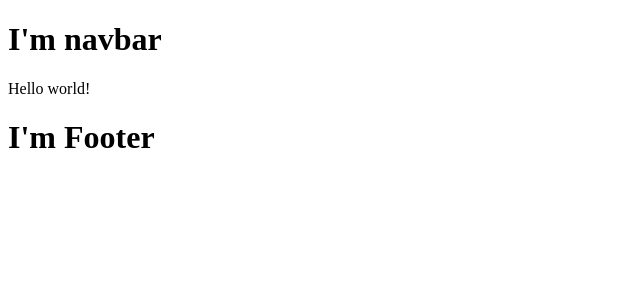
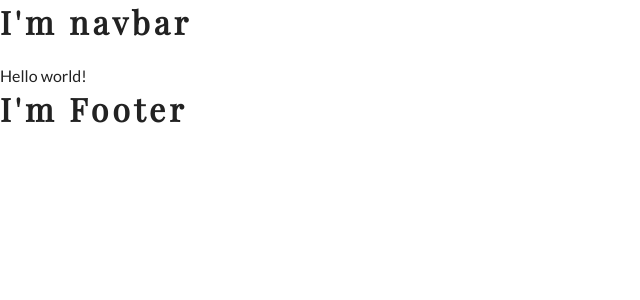
Before and after one commit to DundarKoray/Gatsby__Contentful__Project__Travel-Agency, a Gatsby app: page / in a window 1280 px wide. Shown: the top 300 px of the page, without its empty margins (0-640 px from the left). Built offline with nearby package versions, Linux system fonts and the light colour scheme.

Commit message:
imported google fonts

```diff
--- a/src/components/Layout.js
+++ b/src/components/Layout.js
@@ -1,6 +1,7 @@
 import React from 'react';
 import Navbar from './Navbar';
 import Footer from './Footer';
+import './layout.css'
 
 const Layout = ({children}) => {
     return (
--- /dev/null
+++ b/src/components/layout.css
@@ -0,0 +1,85 @@
+@import url("https://fonts.googleapis.com/css?family=Lato|Playfair+Display");
+
+:root {
+  --primaryColor: #3fd0d4;
+  --mainWhite: #fff;
+  --offWhite: #f7f7f7;
+  --mainBlack: #222;
+  --mainGrey: #ececec;
+  --darkGrey: #afafaf;
+  --mainTransition: all 0.3s linear;
+  --mainSpacing: 4px;
+  --lightShadow: 2px 5px 3px 0px rgba(0, 0, 0, 0.5);
+  --darkShadow: 4px 10px 5px 0px rgba(0, 0, 0, 0.5);
+}
+
+* {
+  margin: 0;
+  padding: 0;
+  box-sizing: border-box;
+}
+
+body {
+  font-family: "Lato", sans-serif;
+  color: var(--mainBlack);
+  background: var(--mainWhite);
+  line-height: 1.4;
+  font-size: 1rem;
+}
+h1,
+h2,
+h3,
+h4,
+h5,
+h6 {
+  font-family: "Playfair Display", sans-serif;
+  margin-bottom: 1.25rem;
+  letter-spacing: var(--mainSpacing);
+}
+p {
+  margin-bottom: 1.25rem;
+}
+a {
+  text-decoration: none;
+}
+.defaultHero {
+  min-height: calc(100vh - 62px);
+  background: linear-gradient(rgba(63, 208, 212, 0.7), rgba(0, 0, 0, 0.7)),
+    url("../images/defaultBcg.jpeg") center/cover no-repeat;
+  display: flex;
+  justify-content: center;
+  align-items: center;
+}
+.btn-white,
+.btn-primary {
+  text-transform: uppercase;
+  letter-spacing: var(--mainSpacing);
+  color: var(--mainWhite);
+  border: 2px solid var(--mainWhite);
+  padding: 0.9rem 1.6rem;
+  display: inline-block;
+  transition: var(--mainTransition);
+  cursor: pointer;
+}
+.btn-white:hover {
+  background: var(--mainWhite);
+  color: var(--primaryColor);
+}
+.btn-primary {
+  background: var(--primaryColor);
+  color: var(--mainWhite);
+  border: 2px solid var(--primaryColor);
+}
+.btn-primary:hover {
+  background: transparent;
+  color: var(--primaryColor);
+}
+/* .gatsby-image-wrapper {
+  max-height: 600px;
+  box-shadow: var(--lightShadow);
+} */
+main {
+  min-height: 100vh;
+  display: flex;
+  flex-direction: column;
+}
```
